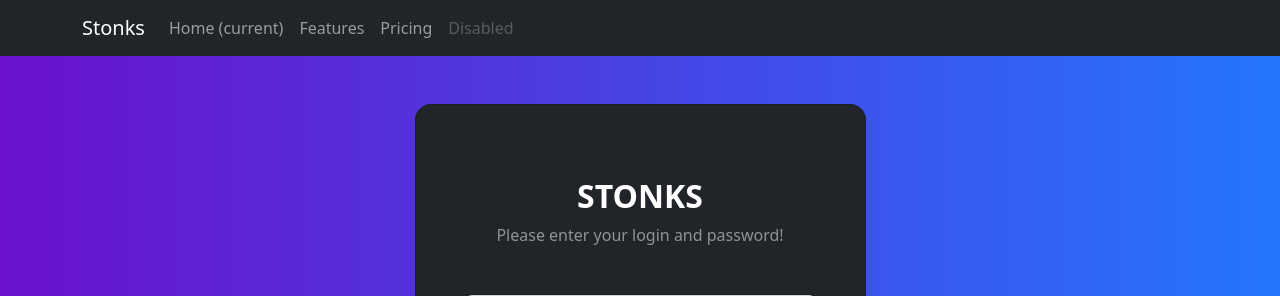
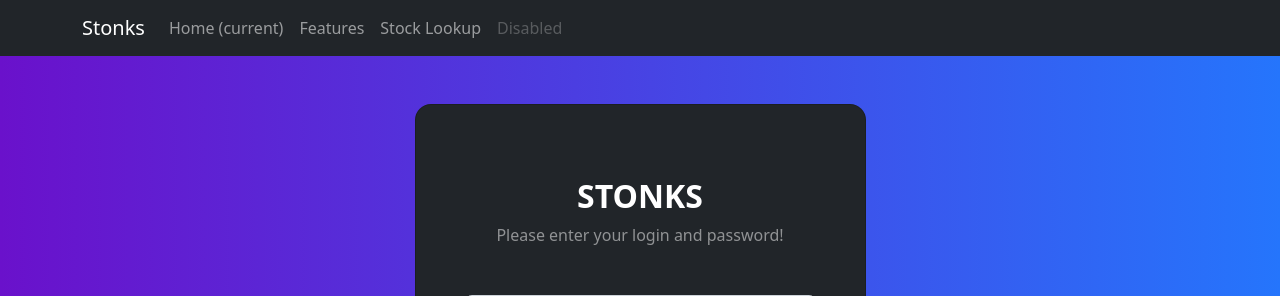
Before and after one commit to CS222-UIUC/course-project-vegetationorange, a Flask app: page /signin in a window 1280 px wide. Shown: the top 296 px of the page. Run offline with Flask 2, Linux system fonts and the light colour scheme; parts of the project's set-up code (start-up, migrations or seed data) failed here and were passed over.

Commit message:
Add basic error checking to stock lookup and link lookup to navbar

```diff
--- a/apis/finnhub_requests.py
+++ b/apis/finnhub_requests.py
@@ -21,5 +21,5 @@ def get_realtime_stock_data(symbol):
 
 
 # example w/ AAPL
-res = get_realtime_stock_data("AAPL")
-print(res)
+# res = get_realtime_stock_data("AAPL")
+# print(res)
--- a/server.py
+++ b/server.py
@@ -41,7 +41,8 @@ def signin():
 def stocks():
     if request.method == "POST":
         stock_symbol = request.form['stock_symbol']
-        stock_info = json.loads(apis.finnhub_requests.get_realtime_stock_data(stock_symbol))
+        stock_info = json.loads(apis.finnhub_requests.get_realtime_stock_data(stock_symbol.upper()))
+        print(stock_info)
         return render_template("stocks.html", stock_res=stock_info)
     else:
         temp_obj = {}
--- a/templates/signup.html
+++ b/templates/signup.html
@@ -31,7 +31,7 @@
                 <a class="nav-link" href="#">Features</a>
             </li>
             <li class="nav-item">
-                <a class="nav-link" href="#">Pricing</a>
+                <a class="nav-link" href="/stocks/">Stock Lookup</a>
             </li>
             <li class="nav-item">
                 <a class="nav-link disabled" href="#">Disabled</a>
--- a/templates/stocks.html
+++ b/templates/stocks.html
@@ -14,8 +14,10 @@
             <input type="text" name='stock_symbol'><br><br>
         <input type="submit" value="Search">
         </form>
-        {% if 'c' in stock_res %}
+        {% if 'c' in stock_res and stock_res.c != 0 %}
             <h1 >Current price: {{stock_res.c}}</h1>
+        {% elif 'c' in stock_res and stock_res.c == 0 %}
+            <h1 >Please enter a valid stock</h1>
         {% else %}
             <h1 ></h1>
         {% endif %}
```
